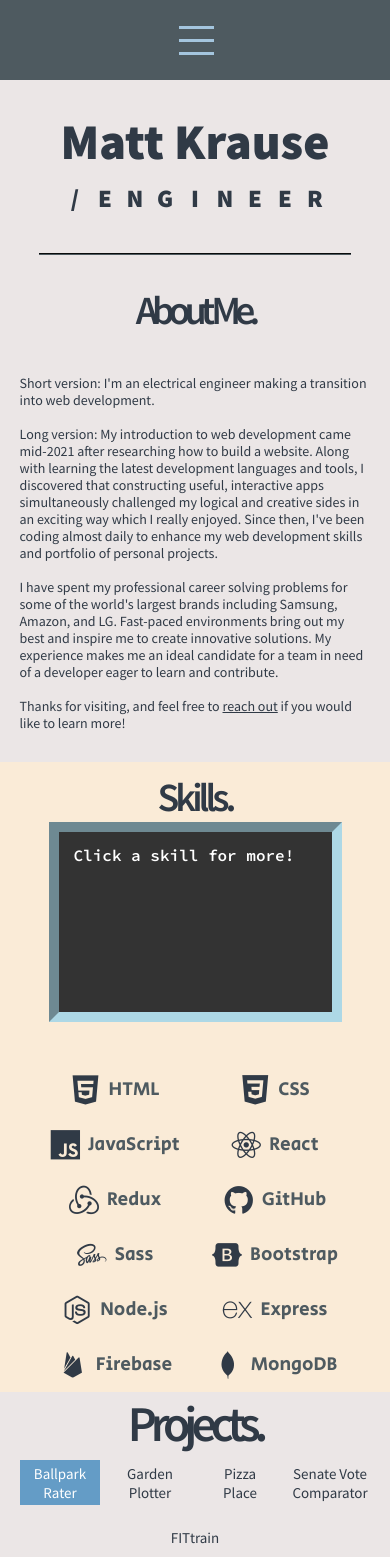
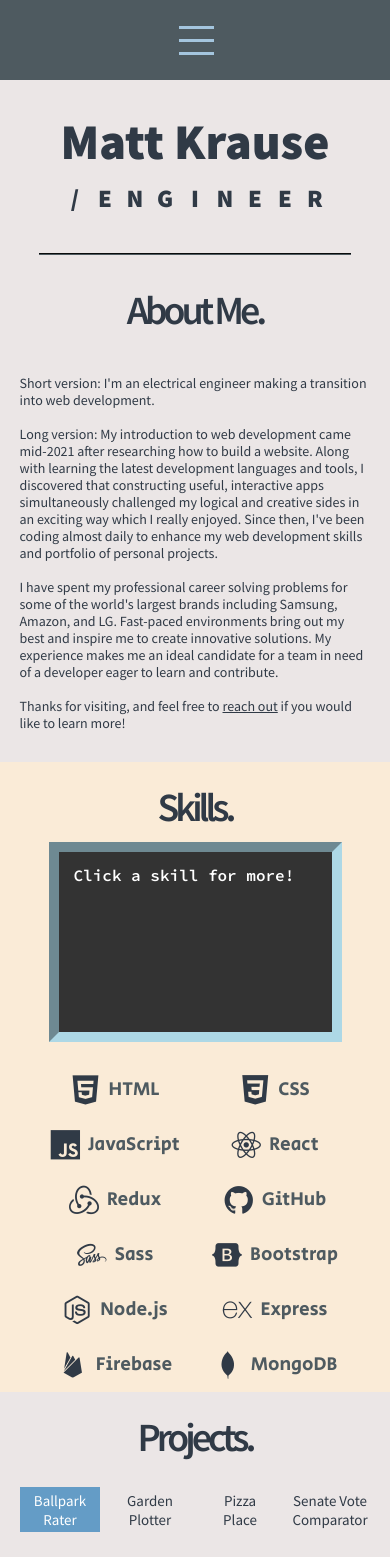
Before and after one commit to krause-matt/mattkrause-portfolio, a React (Create React App) app: page / in a window 390 px wide. Shown: the top 1557 px of the page. Built offline with nearby package versions, Linux system fonts and the light colour scheme.

Commit message:
Make component title font sizes consistent during responsive design

```diff
--- a/src/components/about.scss
+++ b/src/components/about.scss
@@ -228,6 +228,7 @@
         }
         @include screen-medium {
           font-size: 4rem;
+          letter-spacing: -0.4rem;
         }
       }
 
--- a/src/components/contact.scss
+++ b/src/components/contact.scss
@@ -30,14 +30,17 @@
     display: flex;
     align-items: center;
     justify-content: center;
-    font-size: 8rem;
+    font-size: 7rem;
     font-weight: 600;
     letter-spacing: -0.8rem;
     color: $charcoal;
     margin-bottom: 10rem;
 
+    @include screen-xlarge {
+      font-size: 6rem;
+    }
     @include screen-large {
-      margin-bottom: 0;
+      margin: 2rem;
       font-size: 5rem;
       letter-spacing: -0.6rem;
 
@@ -46,12 +49,10 @@
       // }
     }
 
-    @include screen-xlarge {
-      font-size: 6rem;
-    }
-
-    @include screen-small {
+    @include screen-medium {
       font-size: 4rem;
+      letter-spacing: -0.4rem;
+      margin: 2rem;
     }
   }
 
--- a/src/components/projects.scss
+++ b/src/components/projects.scss
@@ -38,10 +38,10 @@
 
         @include screen-medium {
           display: flex;
-          margin: 0 1rem;
-          font-size: 5rem;
+          margin: 2rem;
+          font-size: 4rem;
           font-weight: 600;
-          letter-spacing: -0.6rem;
+          letter-spacing: -0.4rem;
           color: $charcoal;
         }
 
@@ -280,7 +280,7 @@
           }
 
           @include screen-large {
-            font-size: 3.2rem;
+            font-size: 2.8rem;
           }
 
           @include screen-sixhundred {
--- a/src/components/skills.scss
+++ b/src/components/skills.scss
@@ -194,7 +194,7 @@
       }
 
       @include screen-medium {
-        margin: 1rem;
+        margin: 2rem;
         font-size: 4rem;
         letter-spacing: -0.4rem;
       }
```
